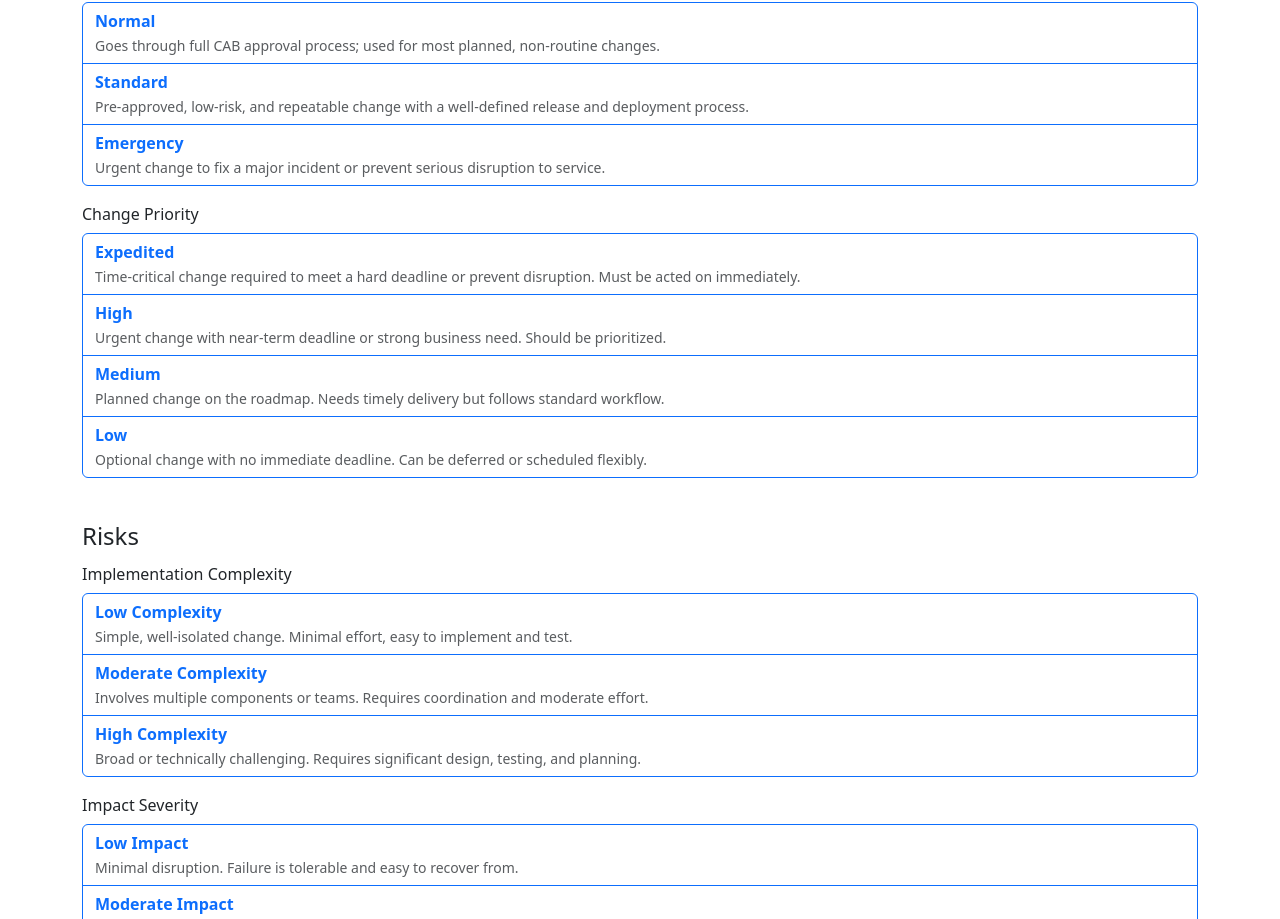
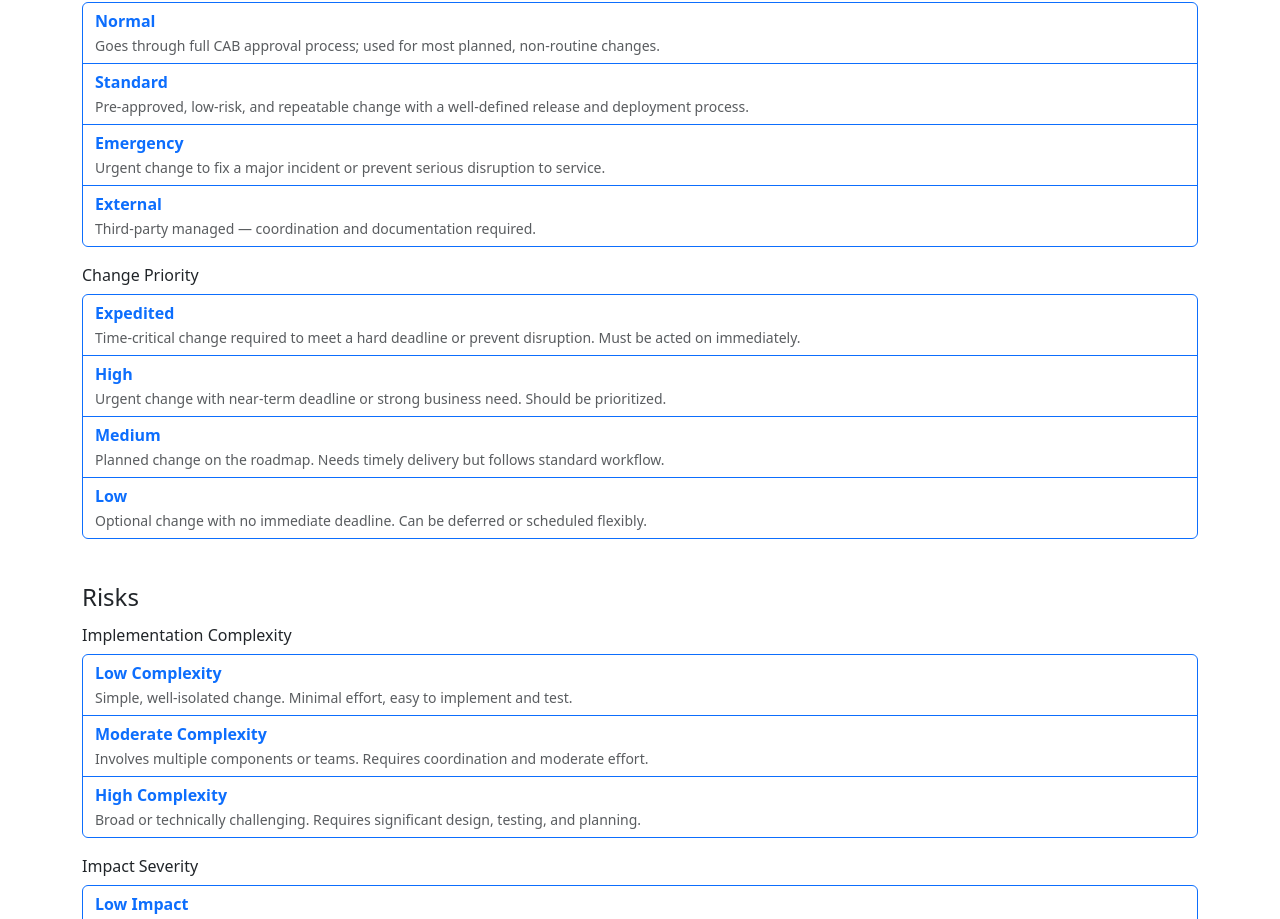
Before and after one commit to jvestman/gitsm, a plain HTML site: page rfc.html in a window 1280 px wide. Shown: the part 1103-2022 px from the top of the page. Drawn offline with nearby package versions, Linux system fonts and the light colour scheme.

Commit message:
Added external change management procedure

```diff
--- a/rfc.html
+++ b/rfc.html
@@ -105,7 +105,11 @@
       <strong>Emergency</strong><br>
       <small class="text-muted">Urgent change to fix a major incident or prevent serious disruption to service. </small>
     </label>
-
+    <input type="radio" class="btn-check" name="changeProcedure" id="changeExternal" autocomplete="off" value="external">
+    <label class="btn btn-outline-primary text-start" for="changeExternal">
+        <strong>External</strong><br>
+        <small class="text-muted">Third-party managed — coordination and documentation required.</small>
+    </label>
   </div>
 </div>
 
```
